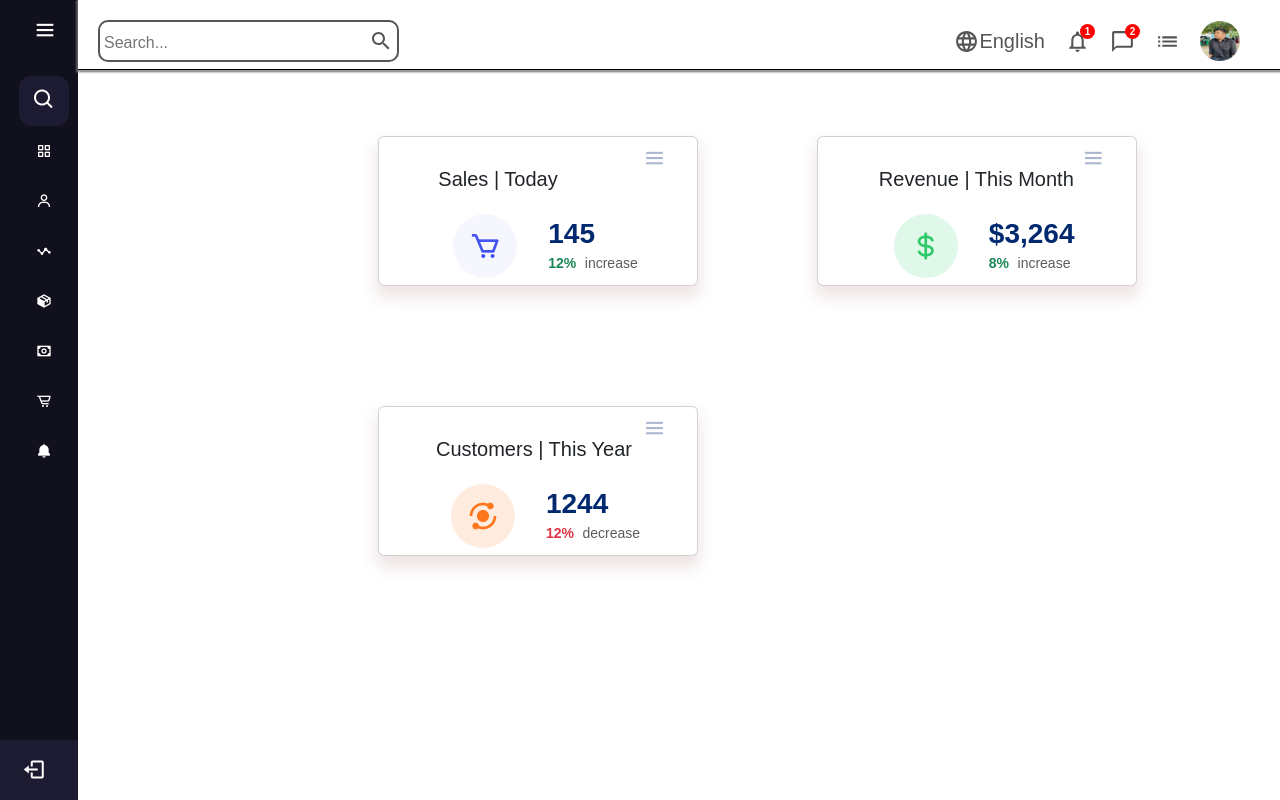
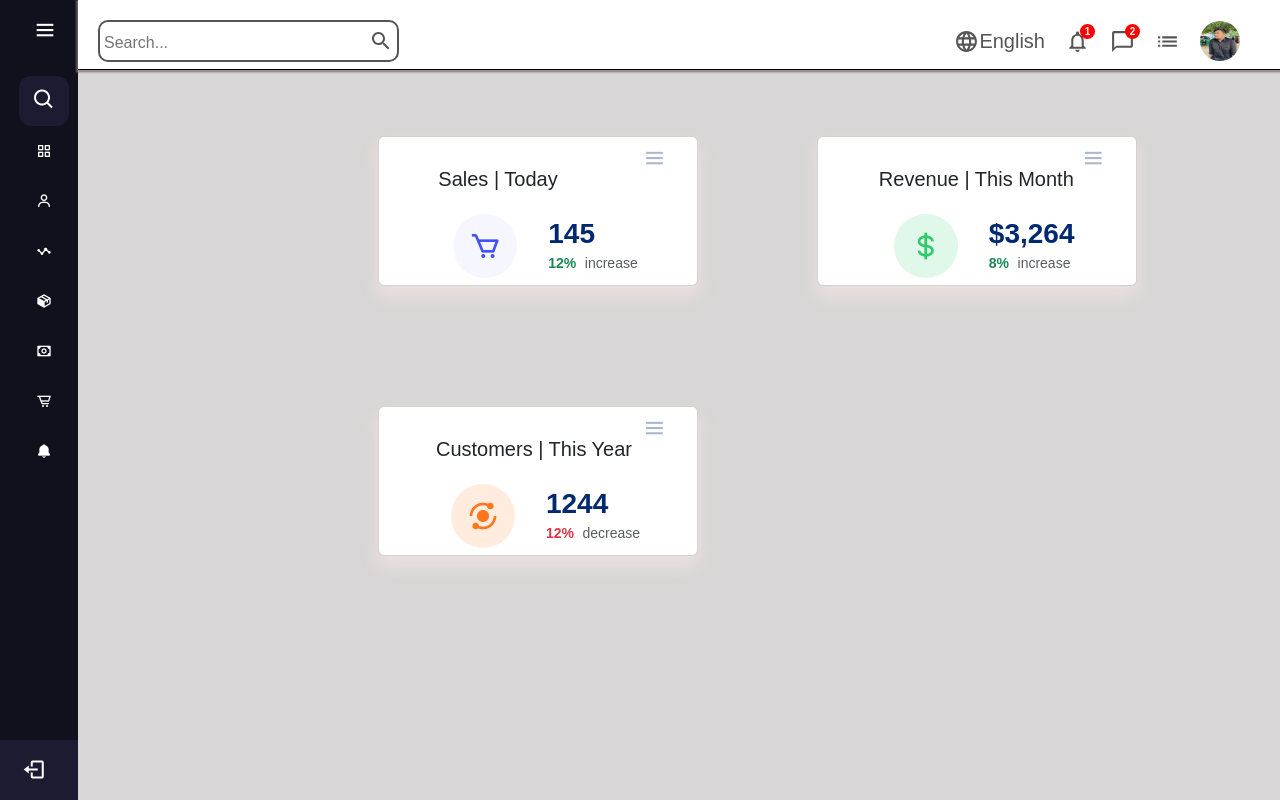
Before and after one commit to ITP-Project-2023-Vehicle-spare-parts/Vehicle-spare-parts-inventory-management-system, a React (Create React App) app in the folder frontend/: page /supplier/home in a window 1280 px wide. Built offline with nearby package versions, Linux system fonts and the light colour scheme; a web font is replaced by a local one.

Commit message:
update frontend
update

```diff
--- a/frontend/src/CSS/SupplierHome.css
+++ b/frontend/src/CSS/SupplierHome.css
@@ -5,6 +5,8 @@
     box-sizing: border-box;
     font-family: "Popins" ,sans-serif;
 
+}body{
+  background-color: #b2adad7e !important;
 }
 
 
```
